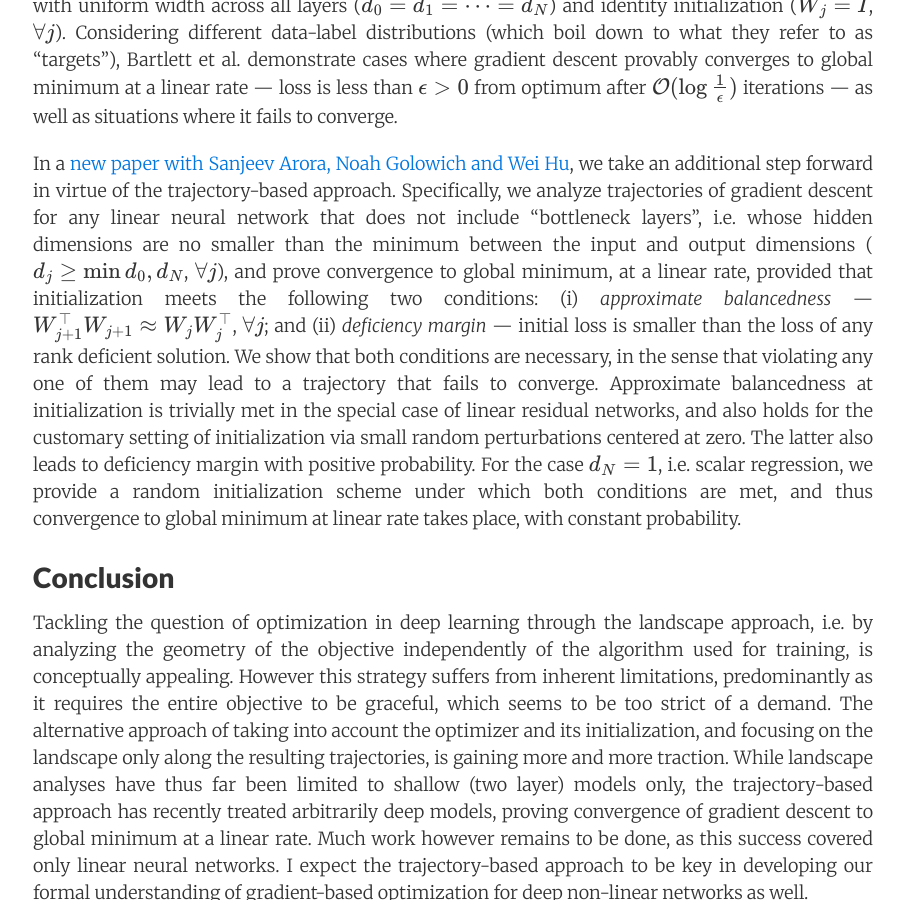
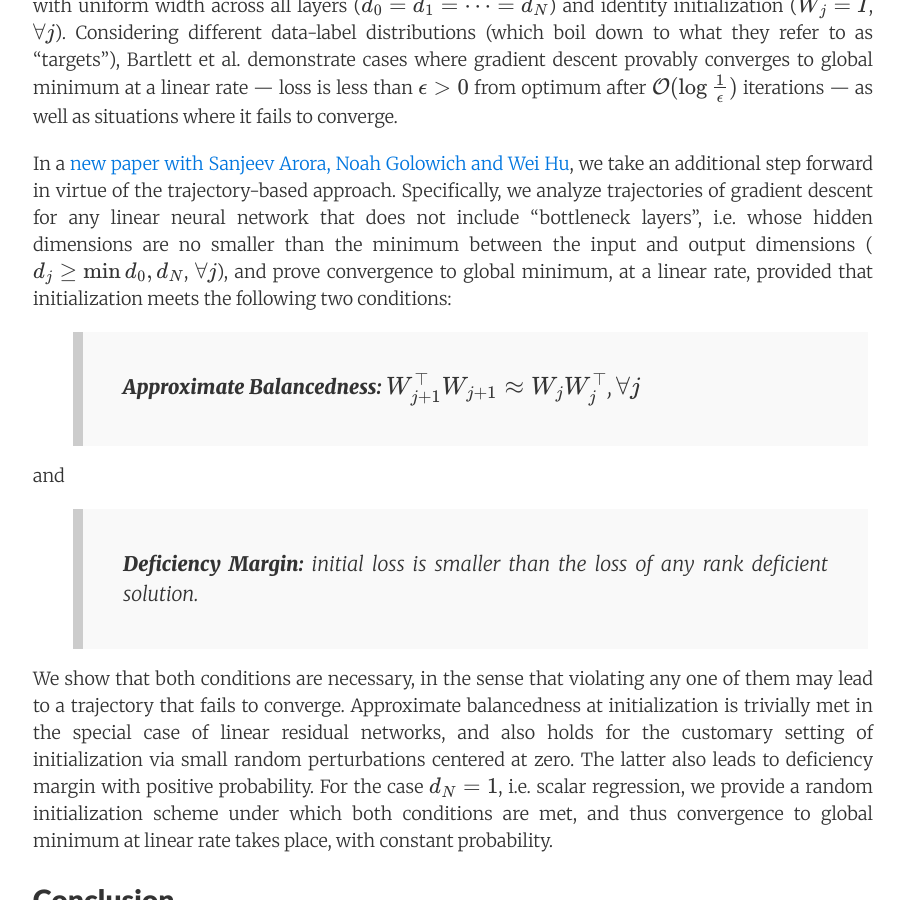
Before and after one commit to offconvex/offconvex.github.io, a Jekyll site: the page built from _posts/2018-11-06-optimization-beyond-landscape.md, in a window 1280 px wide and 900 px high, scrolled down 3845 px. Shown: the whole window, without its empty margins (187-1091 px from the left). Built offline with Jekyll 4.4.1, drawn with Linux system fonts in a browser that asks for light colours; nearby versions of some CDN libraries; formulas are drawn with MathJax 3; comment, search, counter and statistics services are not loaded.

Commit message:
optimization-beyond-landscape: approximate balancedness and deficiency margin now appear in separate lines

```diff
--- a/_posts/2018-11-06-optimization-beyond-landscape.md
+++ b/_posts/2018-11-06-optimization-beyond-landscape.md
@@ -64,8 +64,13 @@
 
 In a [new paper with Sanjeev Arora, Noah Golowich and Wei Hu](https://arxiv.org/pdf/1810.02281.pdf), we take an additional step forward in virtue of the trajectory-based approach.
 Specifically, we analyze trajectories of gradient descent for any linear neural network that does not include "bottleneck layers", i.e. whose hidden dimensions are no smaller than the minimum between the input and output dimensions ($d_j \geq \min\{d_0,d_N\}$, $\forall j$), and prove convergence to global minimum, at a linear rate, provided that initialization meets the following two conditions:
-(i) *approximate balancedness* --- $W_{j+1}^\top W_{j+1} \approx W_j W_j^\top$, $\forall j$;
-and (ii) *deficiency margin* --- initial loss is smaller than the loss of any rank deficient solution.
+
+> **Approximate Balancedness:** $W_{j+1}^\top W_{j+1} \approx W_j W_j^\top$, $\forall j$
+
+and
+
+> **Deficiency Margin:** initial loss is smaller than the loss of any rank deficient solution.
+
 We show that both conditions are necessary, in the sense that violating any one of them may lead to a trajectory that fails to converge.
 Approximate balancedness at initialization is trivially met in the special case of linear residual networks, and also holds for the customary setting of initialization via small random perturbations centered at zero.
 The latter also leads to deficiency margin with positive probability.
```
